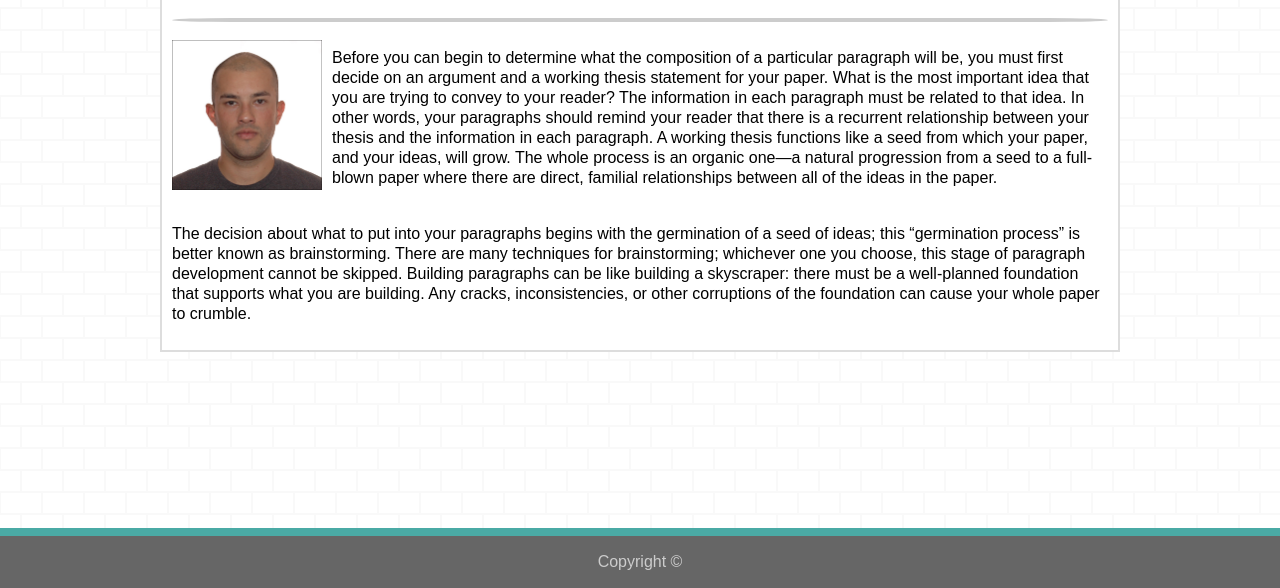
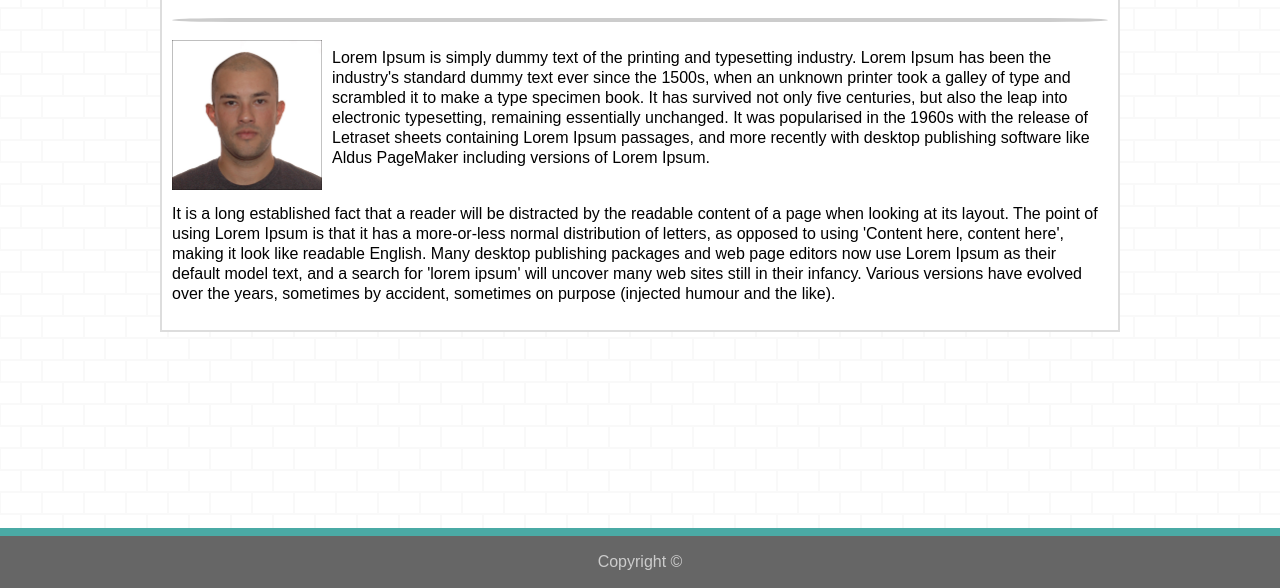
Before and after one commit to rcubillo/Basic-Portfolio, a plain HTML site: page index.html in a window 1280 px wide. Shown: the part 212-800 px from the top of the page. Drawn offline with Linux system fonts and the light colour scheme.

Commit message:
Adding more details

```diff
--- a/index.html
+++ b/index.html
@@ -49,22 +49,20 @@
       <!--Picture of Myself-->
       <img class="pic" src="assets/images/ronald.jpg" alt="ronald's-pic" />
 
-      <p class="me">Before you can begin to determine what the composition of a particular paragraph will be, you must
-        first
-        decide on an argument and a working thesis statement for your paper. What is the most important idea that you
-        are trying to convey to your reader? The information in each paragraph must be related to that idea. In other
-        words, your paragraphs should remind your reader that there is a recurrent relationship between your thesis and
-        the information in each paragraph. A working thesis functions like a seed from which your paper, and your
-        ideas, will grow. The whole process is an organic one—a natural progression from a seed to a full-blown paper
-        where there are direct, familial relationships between all of the ideas in the paper.
+      <p class="me">Lorem Ipsum is simply dummy text of the printing and typesetting industry. Lorem Ipsum has been the
+        industry's standard dummy text ever since the 1500s, when an unknown printer took a galley of type and
+        scrambled it to make a type specimen book. It has survived not only five centuries, but also the leap into
+        electronic typesetting, remaining essentially unchanged. It was popularised in the 1960s with the release of
+        Letraset sheets containing Lorem Ipsum passages, and more recently with desktop publishing software like Aldus
+        PageMaker including versions of Lorem Ipsum.
       </p>
 
-      <p class="me">The decision about what to put into your paragraphs begins with the germination of a seed of ideas;
-        this
-        “germination process” is better known as brainstorming. There are many techniques for brainstorming; whichever
-        one you choose, this stage of paragraph development cannot be skipped. Building paragraphs can be like building
-        a skyscraper: there must be a well-planned foundation that supports what you are building. Any cracks,
-        inconsistencies, or other corruptions of the foundation can cause your whole paper to crumble.
+      <p class="me">It is a long established fact that a reader will be distracted by the readable content of a page
+        when looking at its layout. The point of using Lorem Ipsum is that it has a more-or-less normal distribution of
+        letters, as opposed to using 'Content here, content here', making it look like readable English. Many desktop
+        publishing packages and web page editors now use Lorem Ipsum as their default model text, and a search for
+        'lorem ipsum' will uncover many web sites still in their infancy. Various versions have evolved over the years,
+        sometimes by accident, sometimes on purpose (injected humour and the like).
       </p>
     </div>
 
```
Also changed, not shown: 2 other files.
